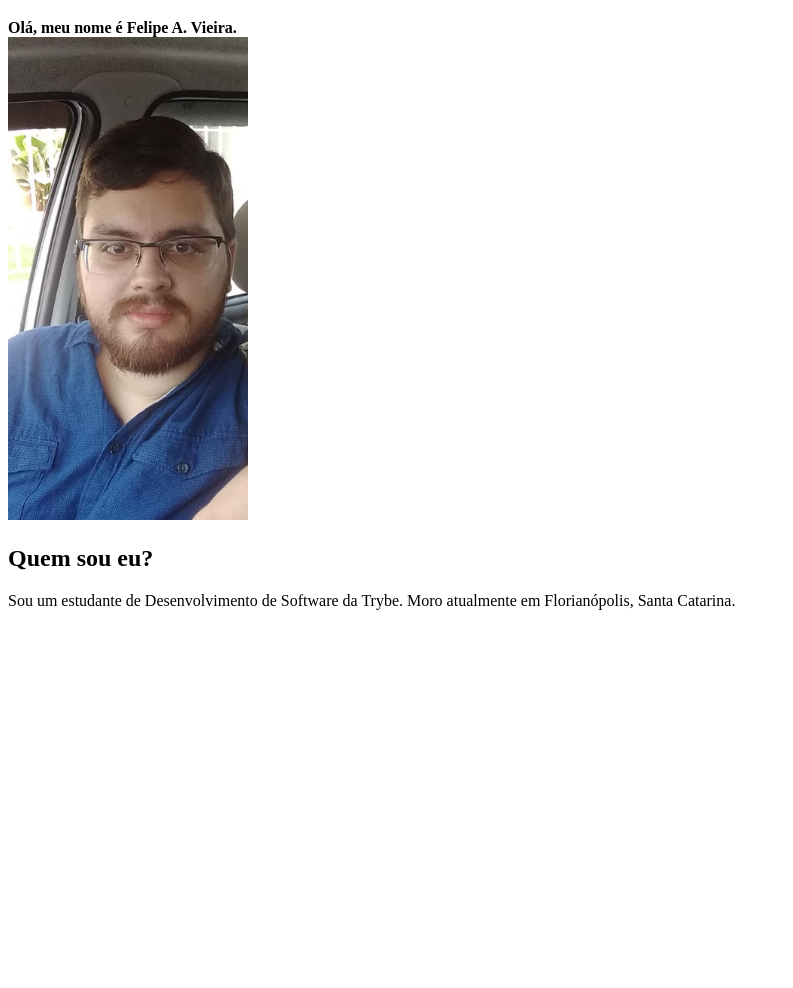
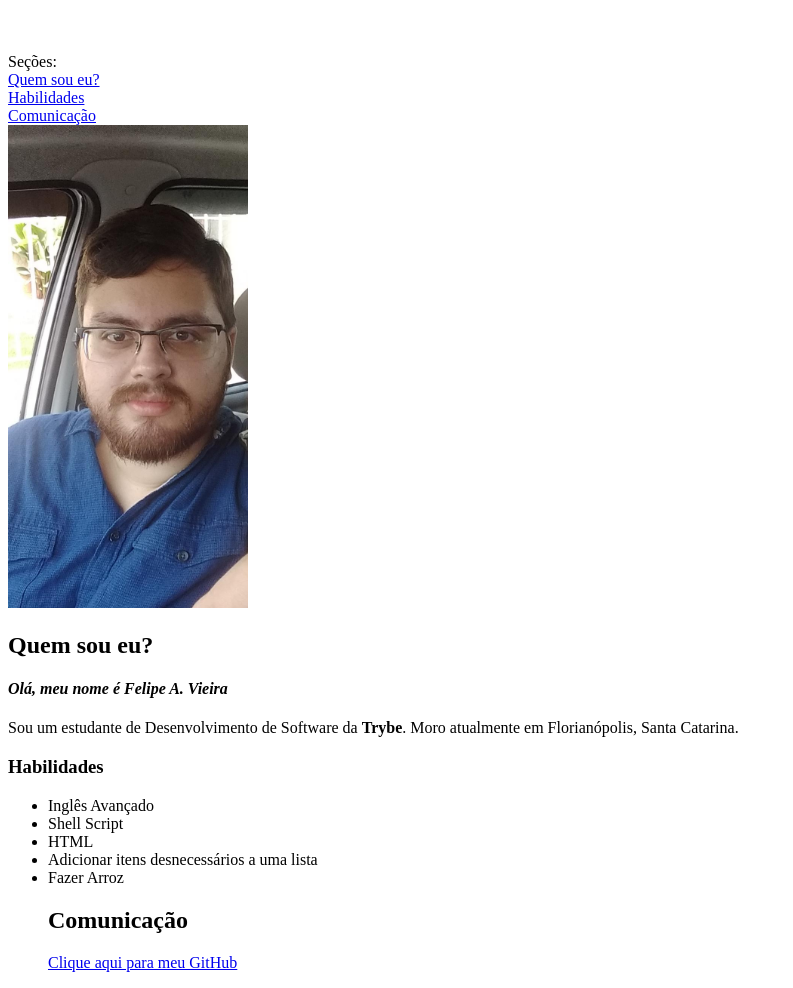
Before and after one commit to FelipeAlcantaraVieira/ShellScript, a plain HTML site: page my-html/index.html in a window 1280 px wide. Shown: the part 61-1049 px from the top of the page, without its empty margins (0-793 px from the left). Before the commit the page ends 800 px from the top, so only its background shows below. Drawn offline with Linux system fonts and the light colour scheme.

Commit message:
esqueci de dar commits anteriores então basicamente completei tudo hihi

```diff
--- a/my-html/index.html
+++ b/my-html/index.html
@@ -6,10 +6,24 @@
 </head>
 <body>
     <h1>Felipe Alcântara Vieira.</h1>
-    <h4><p>Olá, meu nome é Felipe A. Vieira. <br>
-    <img src="imagens/foto-minha.jpeg" alt="foto minha sorridente" width="240px">
-    </h4>
-    <h2>Quem sou eu?</h2>
-    <p>Sou um estudante de Desenvolvimento de Software da Trybe. Moro atualmente em Florianópolis, Santa Catarina. </p>
+    <br>
+    <p>Seções: <br>
+    <a href="#identidade">Quem sou eu?</a> <br>
+    <a href="#habilidades">Habilidades</a> <br>
+    <a href="#comunicação">Comunicação</a> <br>
+    <a target="_blank" href="imagens/foto-minha.jpeg"><img src="imagens/foto-minha.jpeg" alt="foto minha sorridente" width="240px"> </a>
+    <h2 id="identidade">Quem sou eu?</h2>
+    <h4><em>Olá, meu nome é Felipe A. Vieira</em></h4>
+    <p>Sou um estudante de Desenvolvimento de Software da <strong>Trybe</strong>. Moro atualmente em Florianópolis, Santa Catarina. </p>
+    <h3 id="habilidades">Habilidades</h3>
+    <ul>
+        <li>Inglês Avançado</li>
+        <li>Shell Script</li>
+        <li>HTML</li>
+        <li>Adicionar itens desnecessários a uma lista</li>
+        <li>Fazer Arroz</li>
+    <h2 id="comunicação">Comunicação</h2>
+    <a target="blank" href="https://github.com/FelipeAlcantaraVieira"><p>Clique aqui para meu GitHub</p></a>
+    </ul>
 </body>
 </html>
```
